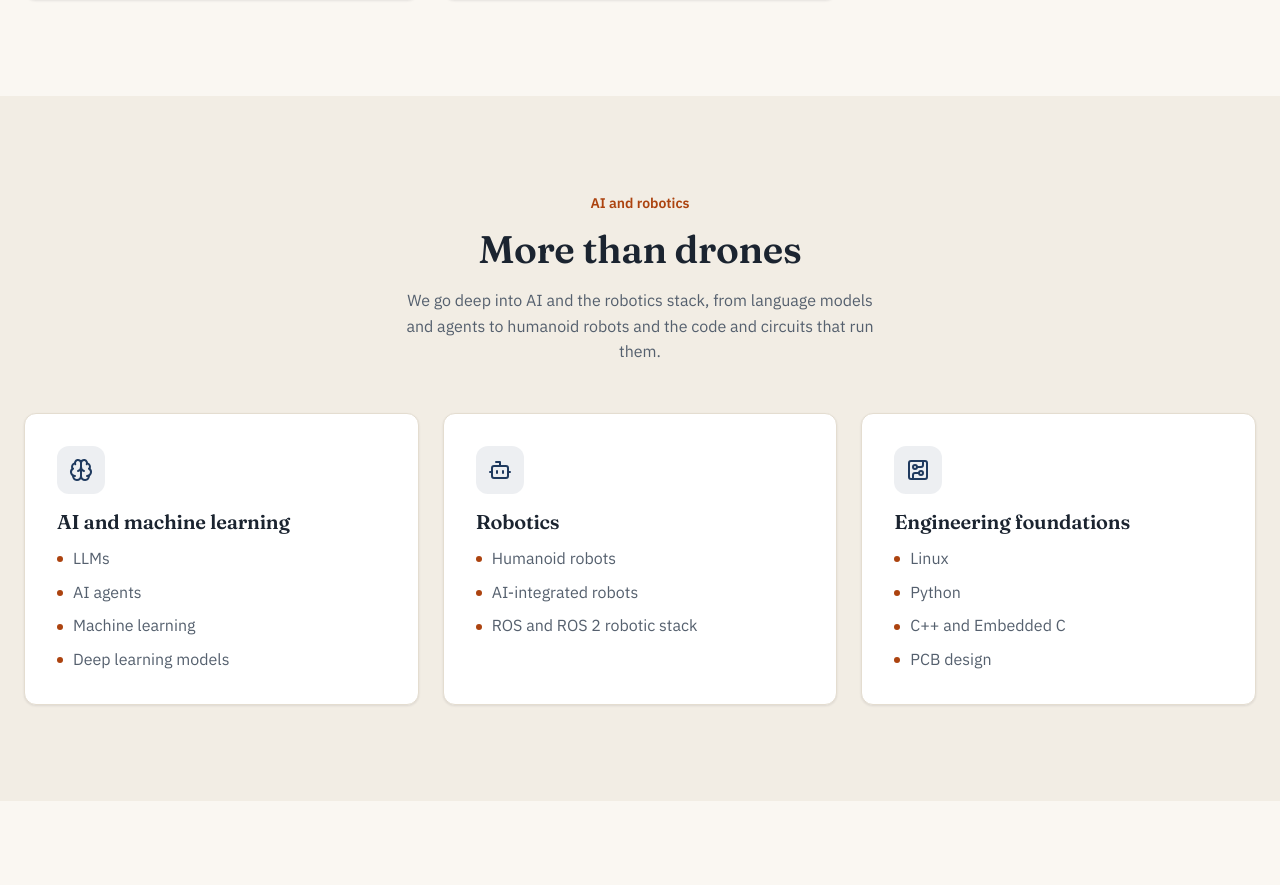
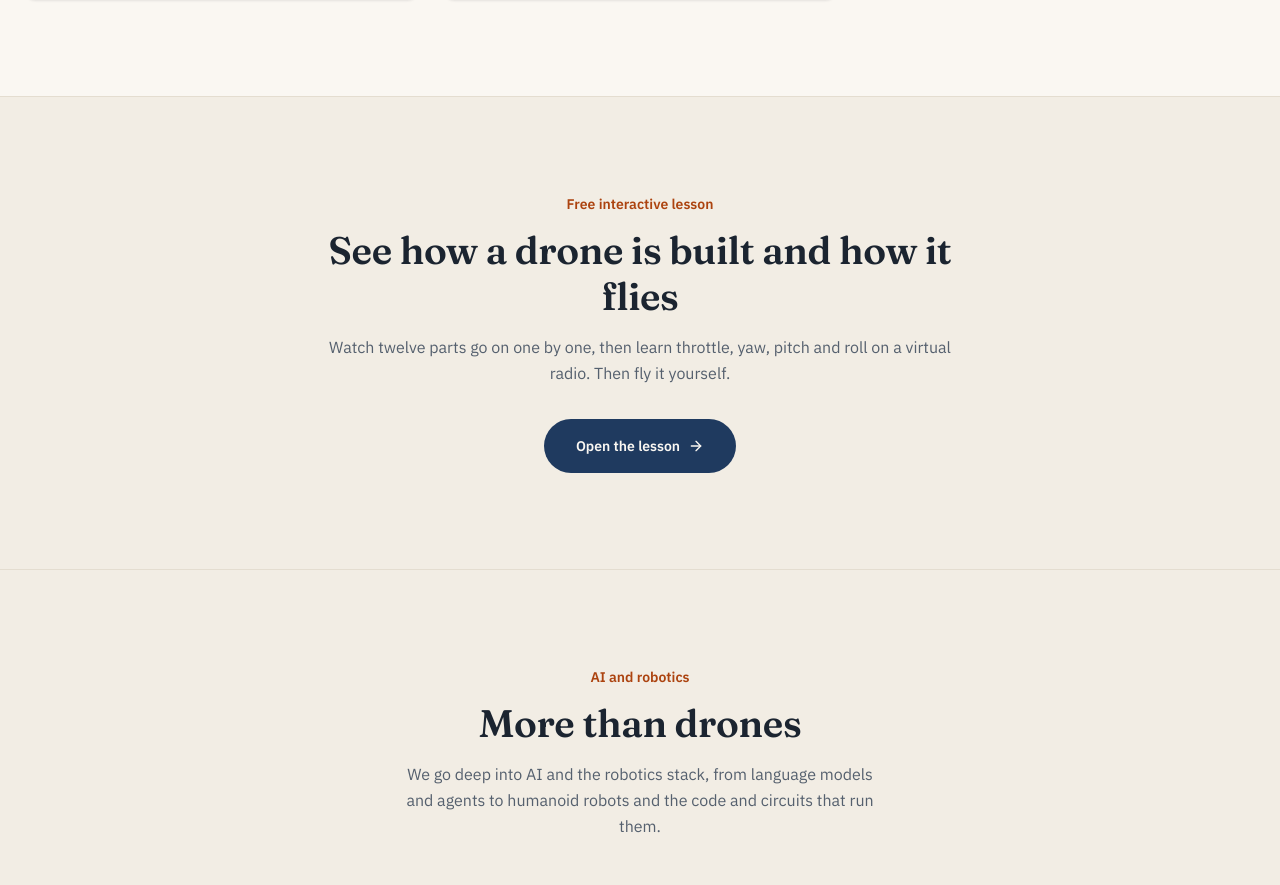
Before and after one commit to yogeshjoga/OpenFPV_Pilot, a React (Vite) app: page / in a window 1280 px wide. Shown: the part 3910-4795 px from the top of the page. Built offline with nearby package versions, Linux system fonts and the light colour scheme; no server answers; the database is empty.

Commit message:
Home: add a section linking to the How a Drone Works lesson
Co-Authored-By: Claude Sonnet 5.5 <noreply@anthropic.com>

```diff
--- a/src/pages/Home/Home.module.css
+++ b/src/pages/Home/Home.module.css
@@ -864,3 +864,21 @@
     height: 360px;
   }
 }
+
+.lessonSection {
+  background: var(--color-bg-secondary);
+  border-top: 1px solid var(--color-border);
+  border-bottom: 1px solid var(--color-border);
+}
+
+.lessonInner {
+  max-width: 640px;
+  margin: 0 auto;
+  text-align: center;
+}
+
+.lessonSub {
+  margin-bottom: var(--space-8);
+  font-size: var(--text-base);
+  color: var(--color-text-secondary);
+}
--- a/src/pages/Home/index.jsx
+++ b/src/pages/Home/index.jsx
@@ -294,6 +294,29 @@ export default function Home() {
               </motion.div>
             ))}
           </div>
+        </div>
+      </section>
+
+      {/* ======= HOW A DRONE WORKS ======= */}
+      <section className={`section ${styles.lessonSection}`} aria-labelledby="lesson-title">
+        <div className="container">
+          <motion.div
+            className={styles.lessonInner}
+            initial={{ opacity: 0, y: 20 }}
+            whileInView={{ opacity: 1, y: 0 }}
+            viewport={{ once: true }}
+            transition={{ duration: 0.6 }}
+          >
+            <p className={styles.sectionEyebrow}>Free interactive lesson</p>
+            <h2 id="lesson-title" className={styles.sectionTitle}>See how a drone is built and how it flies</h2>
+            <p className={styles.lessonSub}>
+              Watch twelve parts go on one by one, then learn throttle, yaw, pitch and roll on a virtual radio.
+              Then fly it yourself.
+            </p>
+            <Link to="/how-a-drone-works" className={styles.primaryBtn}>
+              Open the lesson <ArrowRight size={16} style={{ marginLeft: 'var(--space-2)' }} />
+            </Link>
+          </motion.div>
         </div>
       </section>
 
```
